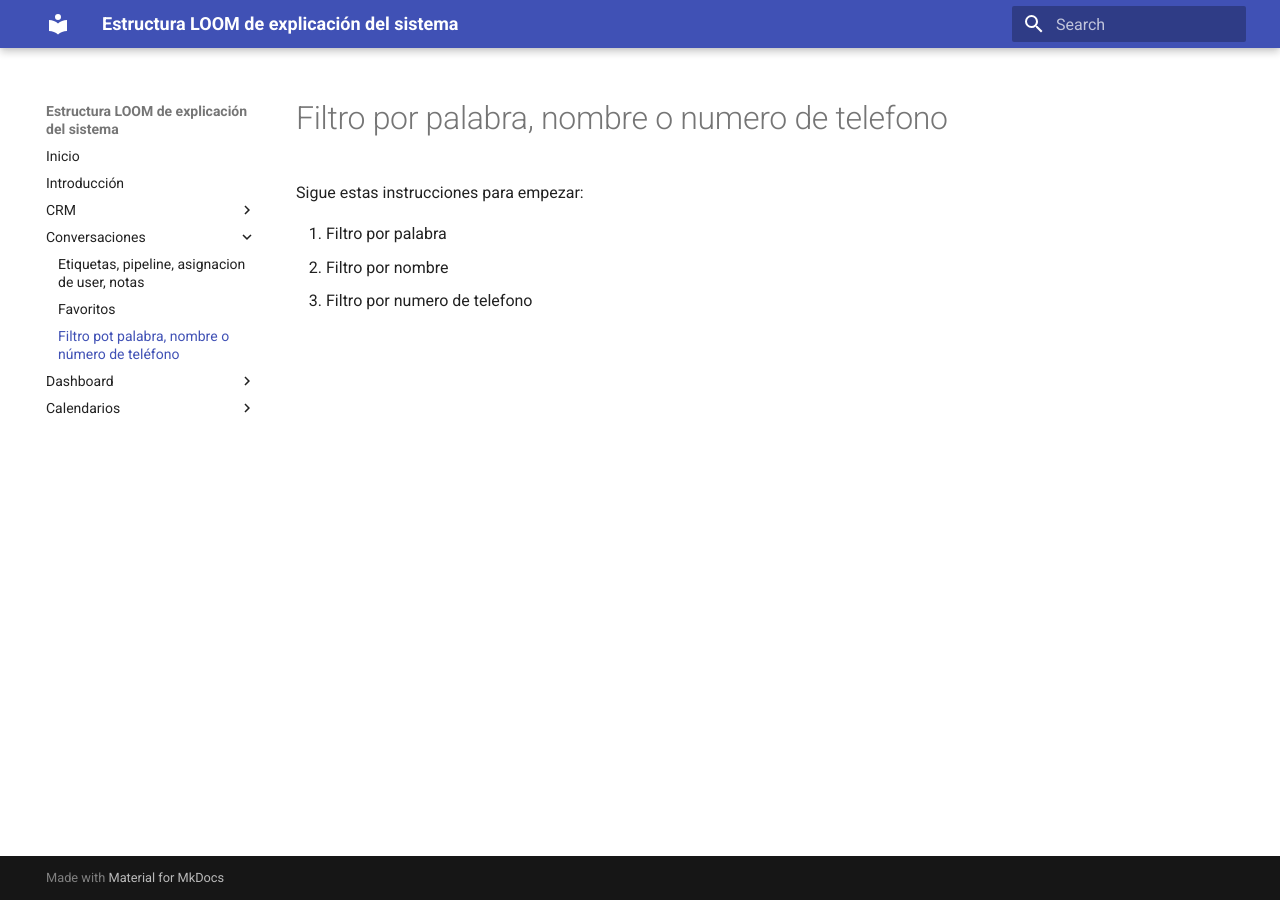
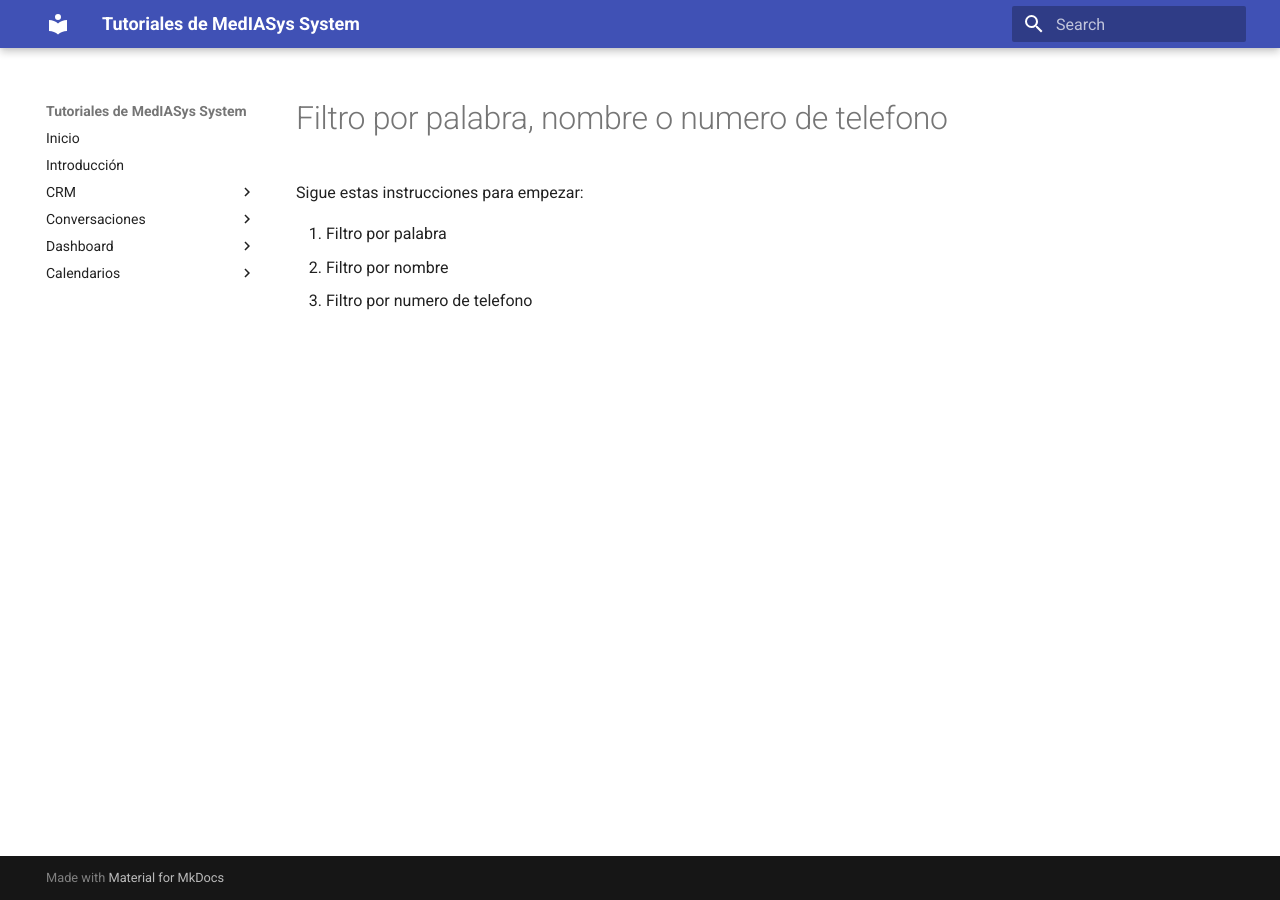
Before and after one commit to lsalazarti202451-a11y/agencia-docs, an MkDocs documentation site: the page built from docs/Conversaciones/Filtropor.md, in a window 1280 px wide. Built offline with MkDocs 1.6.1 and Material for MkDocs 9.7.7, drawn with Linux system fonts in a browser that asks for light colours.

Commit message:
Update mkdocs.yml

```diff
--- a/mkdocs.yml
+++ b/mkdocs.yml
@@ -1,4 +1,4 @@
-site_name: Estructura LOOM de explicación del sistema
+site_name: Tutoriales de MedIASys System
 theme:
   name: material
 
@@ -6,16 +6,14 @@
   - Inicio: index.md
   - Introducción: intro.md
   - CRM:
-      - Movimiento en el pipeline: CRM/movimientopipeline.md
-      - Agregar Notas: CRM/aggnotas.md
-      - Etiquetas: CRM/etiquetas.md
-      - Filtrar: CRM/filtrar.md
+      - Procedimiento Estandar: CRM/procedimientoCRM.md
+      - Otros: CRM/otrosCRM.md
   - Conversaciones:
-      - Etiquetas, pipeline, asignacion de user, notas: Conversaciones/etiquetas.md
+      - Procedimiento Estandar: Conversaciones/conversaciones.md
       - Favoritos: Conversaciones/Favoritos.md
-      - Filtro pot palabra, nombre o número de teléfono: Conversaciones/Filtropor.md
   - Dashboard:
-      - Filtro: Dashboard/filtrodashboard.md
+      - Procedimiento Estandar: Dashboard/procedimientodashboard.md
+      - Otros: Dashboard/filtrodashboard.md
   - Calendarios:
-      - Parte 1: Calendarios/calendario.md
-      - Parte 2: Calendarios/calendario.md
+      - Procedimiento Estandar: Calendarios/calendario.md
+      - Otros: Calendarios/calendario.md
```
